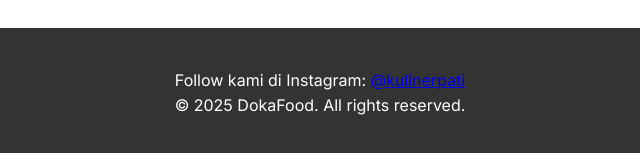
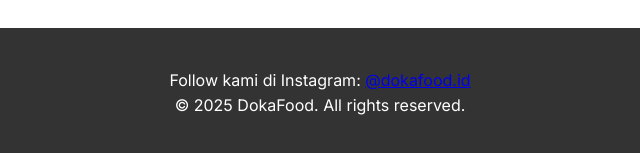
Before and after one commit to dokaafood/dokafoodmenu, a plain HTML site: page index.html in a window 1280 px wide. Shown: the part 2450-2603 px from the top of the page, 320-960 px from the left. Drawn offline with Linux system fonts and the light colour scheme.

Commit message:
Update index.html

```diff
--- a/index.html
+++ b/index.html
@@ -108,7 +108,7 @@
   </section>
 
   <footer>
-    <p>Follow kami di Instagram: <a href="https://instagram.com/dokafood.id" target="_blank" rel="noopener noreferrer">@kulinerpati</a></p>
+    <p>Follow kami di Instagram: <a href="https://instagram.com/dokafood.id" target="_blank" rel="noopener noreferrer">@dokafood.id</a></p>
     <p>&copy; 2025 DokaFood. All rights reserved.</p>
   </footer>
 
```
